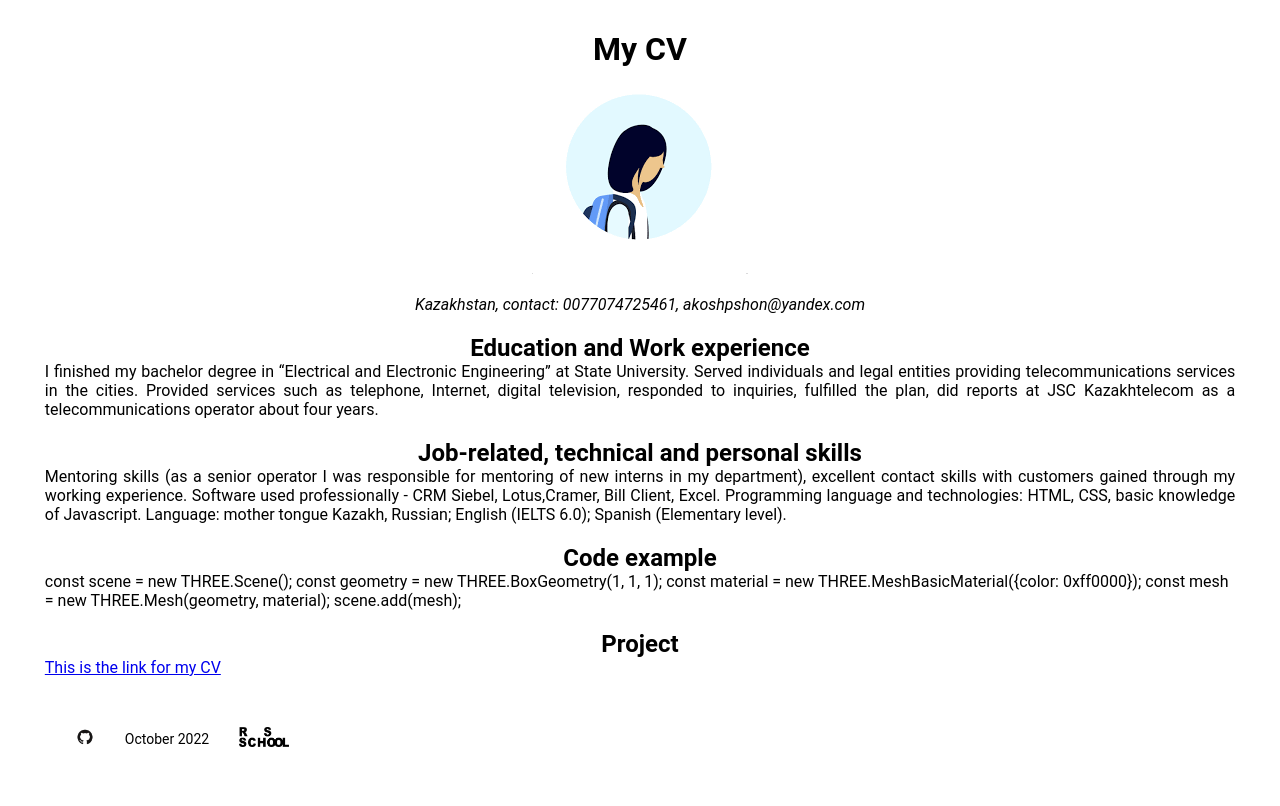
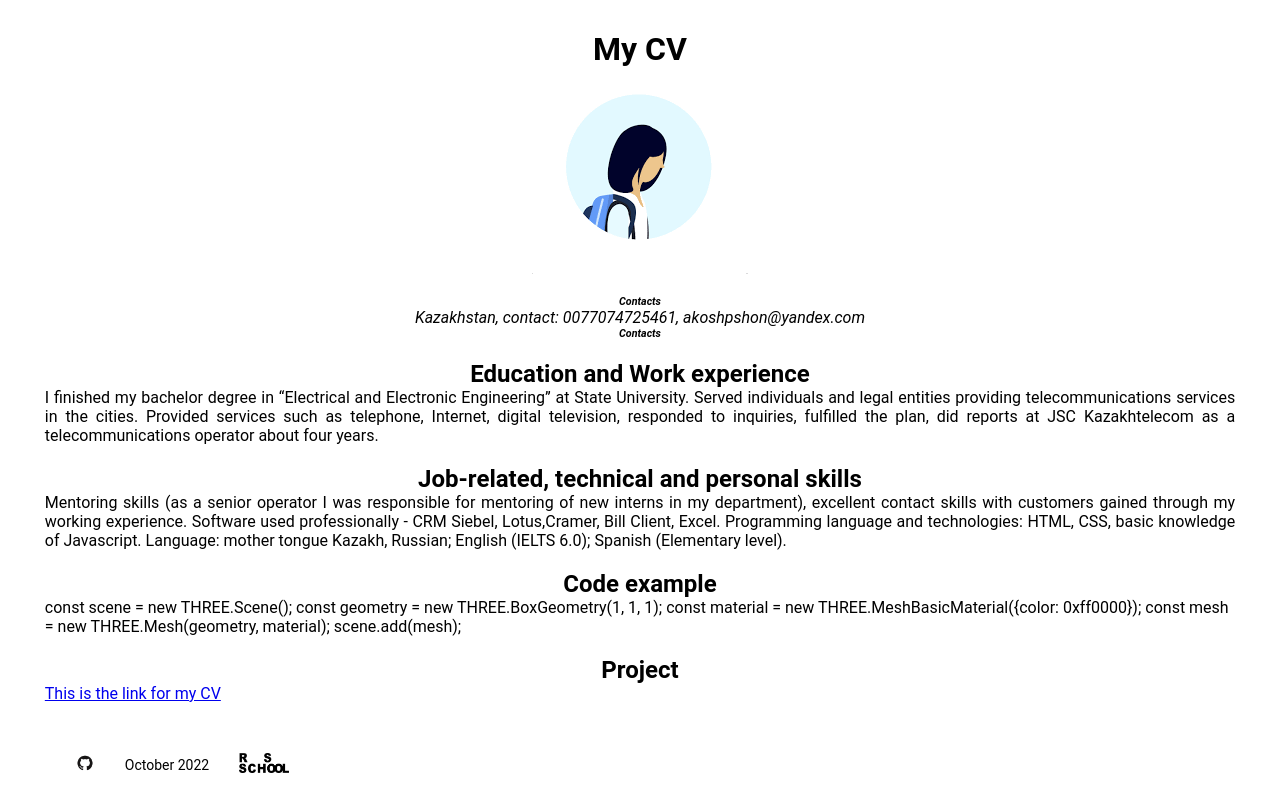
Before and after one commit to e-jj-e/rsschool-cv, a plain HTML site: page index.html in a window 1280 px wide. Drawn offline with Linux system fonts and the light colour scheme.

Commit message:
fix: fix a tag

```diff
--- a/index.html
+++ b/index.html
@@ -11,7 +11,9 @@
     <header>
         <h1>My CV</h1>
         <section class="heading">
+            <h6>Contacts</h6>
             <article>
+                <h6>Contacts</h6>
                 <p>Kazakhstan, contact: 0077074725461, akoshpshon@yandex.com</p>
             </article>
             <aside>
@@ -47,7 +49,7 @@
     <footer>
         <nav>
             <ul>
-                <li class="github"><a href="https://github.com/e-jj-e"></a><img src="assets/github-logo.png" alt="github-logo"></a></li>
+                <li class="github"><a href="https://github.com/e-jj-e"><img src="assets/github-logo.png" alt="github-logo"></a></li>
                 <li>October 2022</li>
                 <li class="rs-logo"><a href="https://app.rs.school/"><img src="assets/rs-logo.png" alt="rs-logo"></a></li>
             </ul>
```
